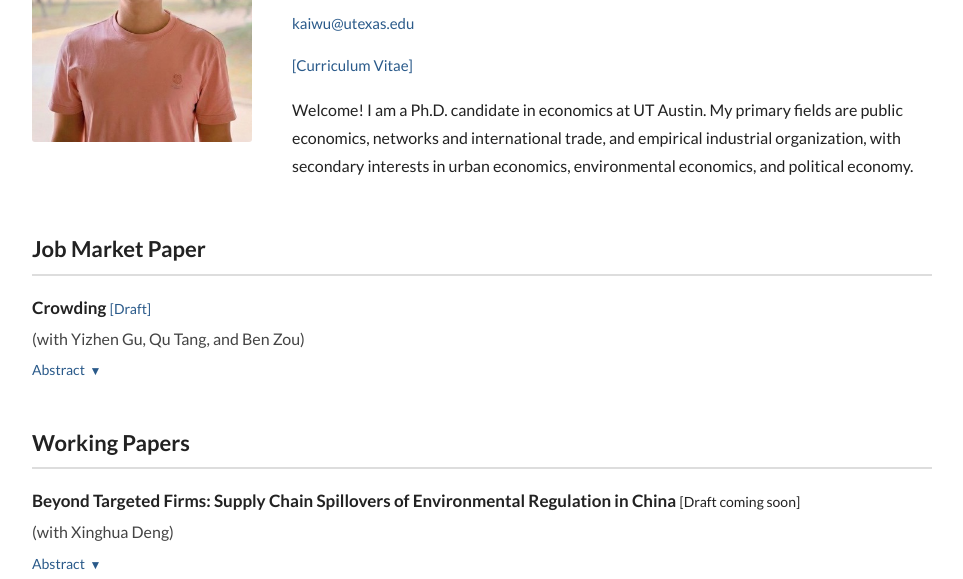
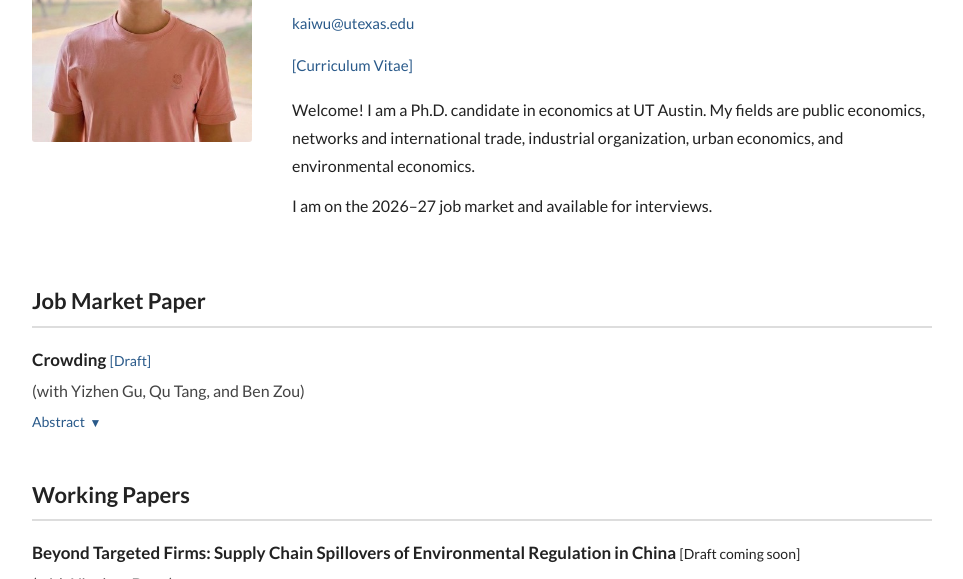
Before and after one commit to kaiwu777/kaiwu777.github.io, a plain HTML site: page index.html in a window 1280 px wide. Shown: the part 159-738 px from the top of the page, without its empty margins (158-1121 px from the left). Drawn offline with Linux system fonts and the light colour scheme.

Commit message:
Add job market sentence and update fields in bio
Co-Authored-By: Claude Fable 5.2 <noreply@anthropic.com>

```diff
--- a/index.html
+++ b/index.html
@@ -72,6 +72,8 @@
             line-height: 1.75;
             color: #222;
         }
+
+        .bio .about p { margin: 0 0 12px 0; }
 
         /* Sections */
         h2 {
@@ -170,7 +172,8 @@
                 <a href="CV_KaiWu.pdf" target="_blank">[Curriculum Vitae]</a>
             </div>
             <div class="about">
-                Welcome! I am a Ph.D. candidate in economics at UT Austin. My primary fields are public economics, networks and international trade, and empirical industrial organization, with secondary interests in urban economics, environmental economics, and political economy.
+                <p>Welcome! I am a Ph.D. candidate in economics at UT Austin. My fields are public economics, networks and international trade, industrial organization, urban economics, and environmental economics.</p>
+                <p>I am on the 2026&ndash;27 job market and available for interviews.</p>
             </div>
         </div>
     </div>
```
